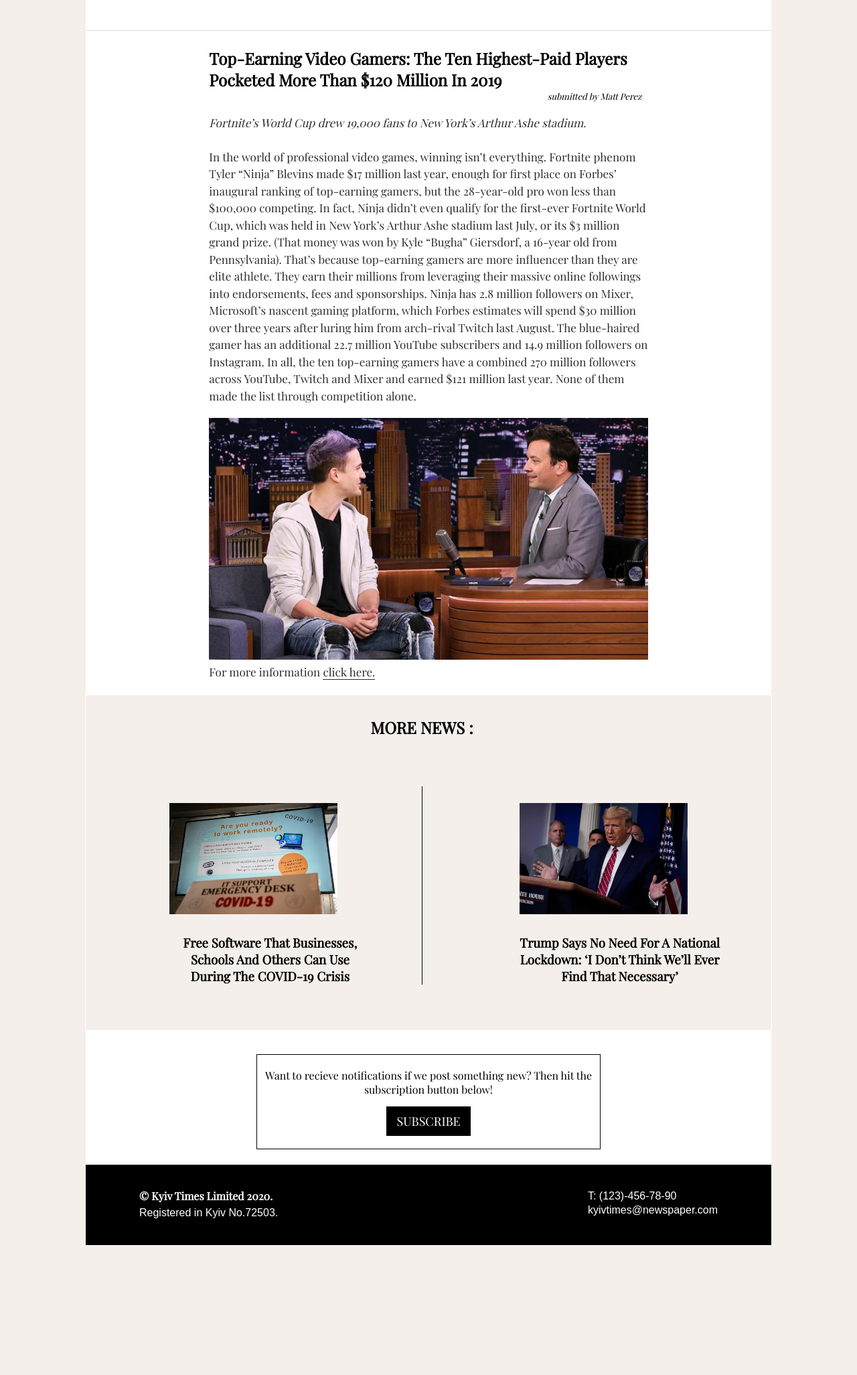
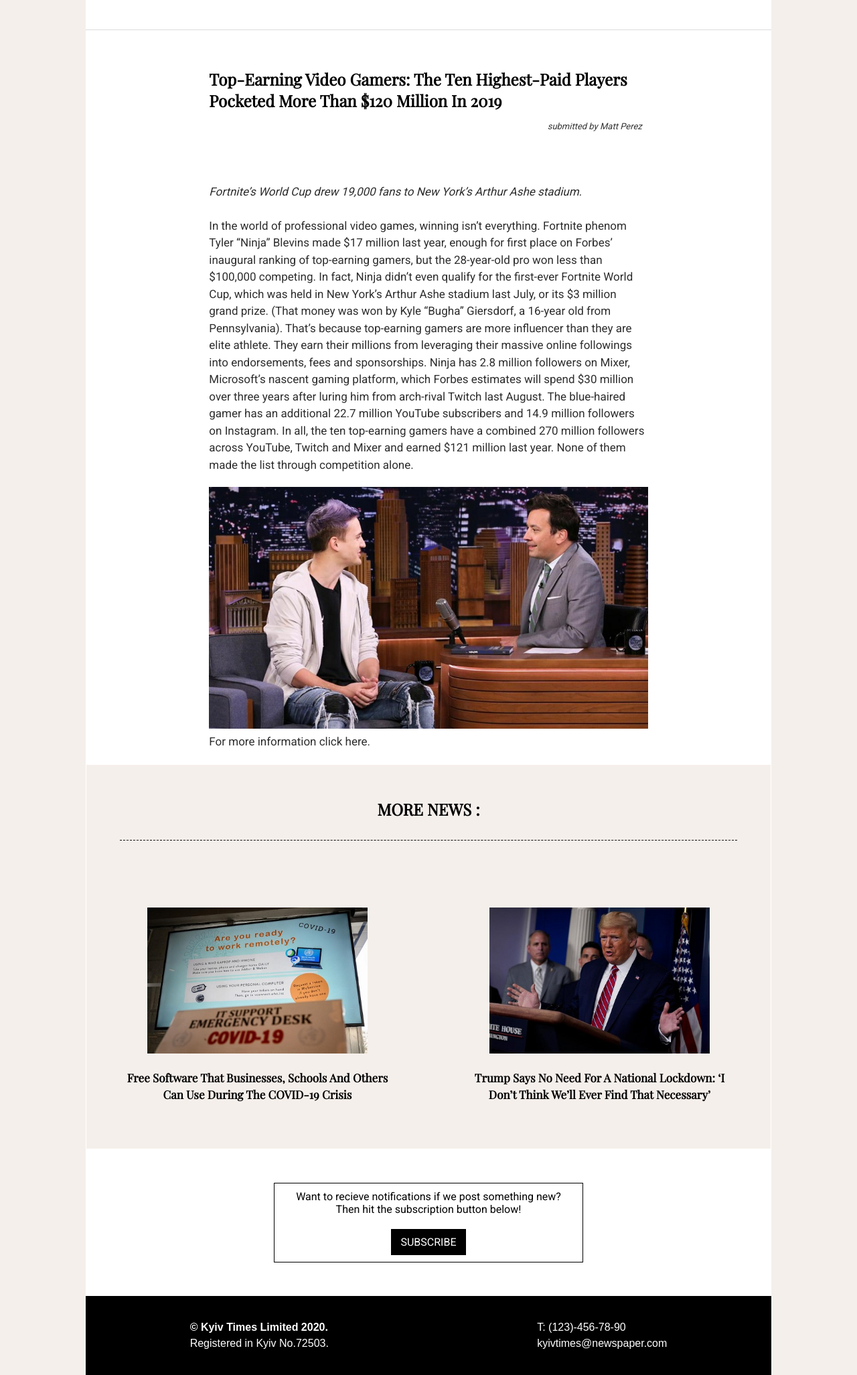
Before and after one commit to monidan/newspaper-site, a plain HTML site: page index.html in a window 1280 px wide. Shown: the part 205-2258 px from the top of the page at 67% size. Before the commit the page ends 2064 px from the top, so only its background shows below. Drawn offline with nearby package versions, Linux system fonts and the light colour scheme.

Commit message:
Changed styles. Created responsive design.

```diff
--- a/index.html
+++ b/index.html
@@ -2,16 +2,20 @@
 <html lang="en">
 <head>
     <meta charset="UTF-8">
-    <meta name="viewport" content="width=device-width,initial-scale=1.0">
+    <meta name="viewport" content="width=device-width, initial-scale=1.0">
     <meta name='description' content="Kyiv Times newspaper tells us about some of the game news and recommends another ones.">
     <title>Kyiv Times</title>
-    <link href="https://fonts.googleapis.com/css?family=Playfair+Display&display=swap" rel="stylesheet">
+    <link rel="shortcut icon" href="images/kyiv-times-icon.ico">
+    <link href="https://fonts.googleapis.com/css?family=Playfair+Display|Roboto:400,500&display=swap" rel="stylesheet">
     <link rel="stylesheet" href="styles.css">
 </head>
 <body>
 
+<!--******************************MAIN ARTICLE******************************-->
+
 <header role="banner" id="mainHeader">
-    <div id="container">
+    <div class="container">
+<!--******************************Navigation Bar******************************-->
         <div class="nav-bar">
            <div class="logo">
                <a href="#"><h1>KT</h1></a>
@@ -24,11 +28,12 @@
                 </ul>
             </nav>
         </div>
+
         <div class="centered-logo">
                 <a href="#"><h2> Kyiv Times</h2></a>
                 <p><em>Tuesday <time datetime="2020-03-17" itemprop="datePublished">March 17 2020</time></em></p>
         </div>
-
+<!--******************************Main Article Has Started******************************-->
         <article role="article">
             <header class = "main-article-header">
                 <h2 itemprop="headline">Top-Earning Video Gamers: The Ten Highest-Paid Players Pocketed More Than $120 Million In 2019</h2>
@@ -39,7 +44,7 @@
                         <figure>
                            <figcaption>
                                <p>
-                        <i>Fortnite’s World Cup drew 19,000 fans to New York’s Arthur Ashe stadium.</i> <br> <br>
+                        <i> <br> Fortnite’s World Cup drew 19,000 fans to New York’s Arthur Ashe stadium.</i> <br> <br>
 
                         In the world of professional video games, winning isn’t everything.  Fortnite phenom Tyler “Ninja” Blevins made $17 million last year, enough for first place on Forbes’ inaugural ranking of top-earning gamers, but the 28-year-old pro won less than $100,000 competing. In fact, Ninja didn’t even qualify for the first-ever Fortnite World Cup, which was held in New York’s Arthur Ashe stadium last July, or its $3 million grand prize. (That money was won by Kyle “Bugha” Giersdorf, a 16-year old from Pennsylvania).
 
@@ -55,12 +60,16 @@
     </div>
 </header>
 
+<!--*********************************************SECONDARY ARTICLES*********************************************-->
+
 <main role="main" itemscope itemtype="https://schema.org/NewsArticle">
-    <div id="container">
-       <header class="secondary-news-header"><h2>More news : </h2></header>
-        <article role="article" class="first-article">
+    <div class="container article-container">
+       <header class="secondary-news-header article-item"><h2>More news : </h2></header>
+<!--******************************First Article******************************-->
+        <div class="container-for-secondary-news">
+               <article role="article" class="first-article article-item ordinary-news-article">
                 <figure>
-                <img src="images/secondary-article-1.jpg" alt="Studying while COVID-19">
+                    <img src="images/covid19-freesoftware.jpg" alt="Studying while COVID-19">
                     <figcaption>
                         <h3>
                            <a href="#" itemprop="headline">
@@ -71,9 +80,10 @@
                 </figure>
             </article>
 
-        <article role="article" class="second-article">
+    <!--******************************Second Article******************************-->
+            <article role="article" class="second-article article-item ordinary-news-article">
                 <figure>
-                <img src="images/secondary-article-2.jpg" alt="Article about Trump">
+                    <img src="images/trump-lockdown.jpg" alt="Article about Trump">
                     <figcaption>
                         <h3>
                         <a href="#" itemprop="headline"><b>Trump Says No Need For A National Lockdown: ‘I Don’t Think We’ll Ever Find That Necessary’</b></a>
@@ -82,26 +92,31 @@
                 </figure>
             </article>
         </div>
+    </div>
 </main>
 
+<!--******************************Ad Block ******************************-->
+
 <aside role="complementary">
-    <div id="container">
+    <div class="container ad-container">
         <section>
-            <p>Want to recieve notifications if we post something new? Then hit the subscription button below!</p>
+            <p>Want to recieve notifications if we post something new? <br> Then hit the subscription button below!</p>
             <a href="#" class="sub-button">Subscribe</a>
         </section>
     </div>
 </aside>
 
+<!--******************************Contact Info******************************-->
+
 <footer role="contentinfo" id="page-footer">
-    <div id="container">
+    <div class="container footer-items">
+       <div class="left-column">
+            <p><b>© Kyiv Times Limited 2020.</b></p>
+            <p>Registered in Kyiv No.72503.</p>
+        </div>
         <div class="right-column">
             <p><a href="#" title="give us a call">T:  (123)-456-78-90</a></p>
             <p><a href="#" title="drop us a line">kyivtimes@newspaper.com</a></p>
-        </div>
-        <div class="left-column">
-            <p><b>© Kyiv Times Limited 2020.</b></p>
-            <p>Registered in Kyiv No.72503.</p>
         </div>
     </div>
 </footer>
--- a/styles.css
+++ b/styles.css
@@ -1,58 +1,80 @@
-*{
+/*Global styles
+---------------------------------------------*/
+
+html{
+    box-sizing: border-box;
+}
+
+*, *:before, *:after{
+    box-sizing: inherit;
+}
+
+body {
+    background-color: rgb(245,239,235);
     margin: 0;
     padding: 0;
+    font-family: 'Roboto', sans-serif;
+}
+
+h1, h2, h3, h4 {
     font-family: 'Playfair Display', serif;
 }
 
-body { background-color: rgb(245,239,235);}
+h1, h2, p, figcaption, figure{
+    margin: 0;
+}
 
-/* Container properties*/
+a{
+    color: black;
+    text-decoration: none;
+}
 
-#container {
+/* Container properties
+---------------------------------------------*/
+
+.container {
     width: 80%;
-    min-height: 40%;
     background-color: white;
     margin: 0 auto;
 }
 
-/*Header Styles*/
+/*Header Styles
+---------------------------------------------*/
 
 #mainHeader{
     width: 100%;
     min-height: 40%;
 }
 
+/*Navigation
+---------------------------------------------*/
+
 #mainHeader .nav-bar{
     width: 100%;
-    height: 50px;
+    max-height: 50px;
     background-color: black;
     margin: 0 auto;
+    display: flex;
+    justify-content: space-around;
+    align-content: space-around;
+    flex-wrap: wrap;
 }
 
 #mainHeader .nav-bar .logo h1{
     color:white;
-    float: left;
-    margin-left: 100px;
-}
-
-#mainHeader .nav-bar nav {
-    margin-right: 100px;
 }
 
 #mainHeader .nav-bar nav ul {
-    float: right;
-}
-
-#mainHeader .nav-bar nav ul li{
+    list-style-type: none;
     display: flex;
-    float: right;
+    justify-content: flex-start ;
+    align-content: space-around;
 }
 
 #mainHeader .nav-bar nav ul li a{
     text-decoration: none;
     text-transform: uppercase;
     color: white;
-    margin: auto;
     text-align: center;
     padding: 15px 14px;
 }
@@ -62,11 +84,12 @@ body { background-color: rgb(245,239,235);}
     color:black;
 }
 
-/*Centered Logo*/
+/*Centered Logo
+---------------------------------------------*/
 
 #mainHeader .centered-logo{
     width: 100%;
-    height: 200px;
+    min-height: 200px;
     border-bottom: 1px solid rgb(219,219,219);
 }
 
@@ -74,7 +97,6 @@ body { background-color: rgb(245,239,235);}
     text-decoration: none;
     text-transform: uppercase;
     color: black;
-/*    margin-left: 20%;*/
     font-size: 50px;
     letter-spacing: 6px;
 }
@@ -86,9 +108,11 @@ body { background-color: rgb(245,239,235);}
 
 #mainHeader .centered-logo p{
     margin-left: 15%;
+    font-family: 'Playfair Display', serif;
 }
 
-/*Designing article*/
+/*Main article
+---------------------------------------------*/
 
 #mainHeader article{
     width:80%;
@@ -99,30 +123,32 @@ body { background-color: rgb(245,239,235);}
 
 #mainHeader .main-article-header{
     width: 80%;
-    height: 100px;
-    margin: 0 auto;
-    margin-top: 3%;
+    min-height: 10%;
+    margin: 7% auto 10%;
 }
 
 #mainHeader .main-article-header p {
     width: 150px;
     float: right;
     font-size: 13px;
+    margin: 15px auto;
+    color: #343434;
 }
 
-#mainHeader .main-article-header p a{
-    text-decoration: none;
-    color: black;
+#mainHeader .main-article-header a{
+    color:#343434;
+}
+
+#mainHeader .main-article-header p a:hover{
+    text-decoration: underline;
 }
 
 #mainHeader .body-article {
     width: 80%;
+    min-height: 40%;
     margin: 0 auto;
-    min-height: 40%;
-/*    margin-left: 6%;*/
     line-height: 1.5;
     font-size: 17px;
-    font-family: 'Arial', sans-serif;
 }
 
 #mainHeader .body-article figcaption{
@@ -135,157 +161,137 @@ body { background-color: rgb(245,239,235);}
 }
 
 #mainHeader .body-article figcaption a{
-    text-decoration: none;
     color: rgb(45,45,45);
-    border-bottom: 1.5px solid rgb(45,45,45);
 }
 
 #mainHeader .body-article figcaption a:hover{
-    border: 0px solid;
+    text-decoration: underline;
     color: blue;
 }
 
-/*Section of ordinary news*/
+/*Section of an ordinary news
+---------------------------------------------*/
 
 main{
     width: 100%;
-    min-height: 40%;
+    max-height: 40%;
 }
 
-main .secondary-news-header{
-    text-align: center;
-    margin-right: 20px;
-}
-
-main .secondary-news-header h2{
-    text-transform: uppercase;
-    line-height: 4;
-}
-
-main #container{
-    height: 500px;
-    min-height: 400px;
+main .container{
     margin: 0 auto;
     border: 1px solid white;
     background-color: rgb(245,239,235);
 }
 
-main .first-article{
-    width: 49%;
-    float: left;
-    margin-top: 40px;
-    border-right: 1px solid black;
+
+main .article-container{
+    display: flex;
+    flex-wrap: wrap;
     text-align: center;
 }
 
-main .second-article{
-    width: 49%;
-    margin-top: 40px;
-    border-left: 1ps solid black;
-    float: right;
-    text-align: center;
+main .container-for-secondary-news{
+    display: flex;
+    flex-wrap: wrap;
 }
 
-main .first-article img{
-    width: 50%;
-    padding: 5% 15%;
+main .article-container .article-item{
+    width:49%;
+    margin: 50px;
+    text-align: center;
+    flex: 1 0 10%;
 }
 
-main .second-article img{
-    width: 50%;
-    padding: 5% 10%;
+main .article-container header:first-child{
+    flex: 0 1 100%;
+    text-transform: uppercase;
+    border-bottom: 1px dashed black;
+    padding-bottom: 30px;
 }
 
-main .first-article figcaption{
-    width: 300px;
-    margin: 0 25%;
+main .article-container img{
+    width: 80%;
 }
 
-main .second-article figcaption{
-    width: 300px;
-    margin: 0 25%;
+main .article-container a{
+    color: black;
+    font-size: 17px;
 }
 
-main .first-article a{
-    text-decoration: none;
-    color: black;
-}
 
-main .second-article a{
-    text-decoration: none;
-    color: black;
-}
-
-/*Ad section*/
+/*Ad section
+---------------------------------------------*/
 
 aside{
     width: 100%;
-    min-height: 200px;
+    max-height: 20%;
 }
 
-aside #container {
-    min-height: 200px;
+aside .container {
+    max-height: 20%;
     background-color: white;
+    padding: 50px;
 }
 
-aside #container section {
+aside .container section {
     width: 50%;
     display: block;
-    position: relative;
-    top: 35px;
-    height: 100px;
-    padding-top: 20px;
-    padding-bottom: 20px;
+    max-height: 20%;
     margin: 0 auto;
     text-align: center;
     border: 1px solid black;
 }
 
-aside #container section p{
-    padding-bottom: 15px;
+aside .container p{
+    padding: 10px;
 }
 
-aside #container section a{
-    text-decoration: none;
+aside .container section a{
     display: inline-block;
     color: white;
-    font-size: 18px;
+    font-size: 1em;
     background-color: black;
     text-transform: uppercase;
     padding: 2% 3%;
+    margin: 10px 0;
+    border: 1px solid transparent;
 }
 
-aside #container section a:hover{
+aside .container section a:hover{
     background-color: white;
     color:black;
     border: 1px solid black;
 }
 
-/*Footer section*/
+/*Footer section
+---------------------------------------------*/
 
 #page-footer {
     width: 100%;
-    height: 120px;
+    max-height: 10%;
 }
 
-#page-footer #container {
+#page-footer .container {
     background-color: black;
-    height: 120px;
+    max-height: 10%;
     color: white;
 }
 
+#page-footer .footer-items{
+    display: flex;
+    justify-content: space-around;
+}
+
 #page-footer .right-column{
-    float: right;
     padding: 35px 80px;
+    line-height: 1.5;
 }
 
 #page-footer .left-column{
-    float: left;
     padding: 35px 80px;
 }
 
 #page-footer .right-column a{
-    text-decoration: none;
     color: white;
     font-family: 'Arial', sans-serif;
     transition-duration: .3s;
@@ -299,3 +305,96 @@ aside #container section a:hover{
     font-family: 'Arial', sans-serif;
     line-height: 1.5;
 }
+
+/*Responsive
+---------------------------------------------*/
+
+@media screen and (max-width:920px){
+    #page-footer .footer-items{
+        display: flex;
+        flex-wrap: wrap-reverse;
+        align-content: center;
+        justify-content: center;
+    }
+
+    #page-footer .right-column{
+        line-height: 1.5;
+        flex: 1 0 20%;
+    }
+
+    #page-footer .left-column{
+        padding-top: 0;
+        flex: 1 0 100%;
+    }
+
+    #mainHeader .centered-logo{
+        text-align: center;
+    }
+
+    #mainHeader .centered-logo h2, #mainHeader .centered-logo p{
+        margin: 0;
+        padding: 0;
+    }
+
+    main .container-for-secondary-news{
+        display: flex;
+        flex-wrap: wrap;
+        justify-content: center;
+    }
+
+    main .article-container .ordinary-news-article{
+        flex: 1 0 100%;
+    }
+
+    #mainHeader .main-article-header p {
+        width: 150px;
+        min-height: 5%;
+        float: left;
+    }
+
+    #mainHeader .body-article{
+        margin-top: 10%;
+    }
+}
+
+@media screen and (max-width: 540px){
+    #mainHeader .nav-bar{
+        max-height: 100px;
+        justify-content: center;
+    }
+
+    #mainHeader .nav-bar .logo h1{
+        flex: 1 0 100%;
+    }
+
+    #mainHeader .nav-bar nav ul{
+        justify-content: center;
+        align-content: center;
+        flex-wrap: wrap;
+        padding: 0;
+    }
+
+    #mainHeader .nav-bar nav ul li a{
+        padding: 10px 10px;
+        flex: 1 0 10%;
+    }
+
+    #mainHeader .nav-bar nav ul li a:hover{
+        background: none;
+        color: white;
+        text-decoration: underline;
+    }
+
+    .container{
+        width: 100%;
+    }
+
+    aside .container section {
+        width: 90%;
+        display: block;
+        max-height: 20%;
+        margin: 0 auto;
+        text-align: center;
+        border: 1px solid black;
+    }
+}
```
Also changed, not shown: images/covid19-freesoftware.jpg (renamed from images/secondary-article-1.jpg), images/kyiv-times-icon.ico (added), images/trump-lockdown.jpg (renamed from images/secondary-article-2.jpg). Lines whose indentation alone changed are shown as unchanged.
